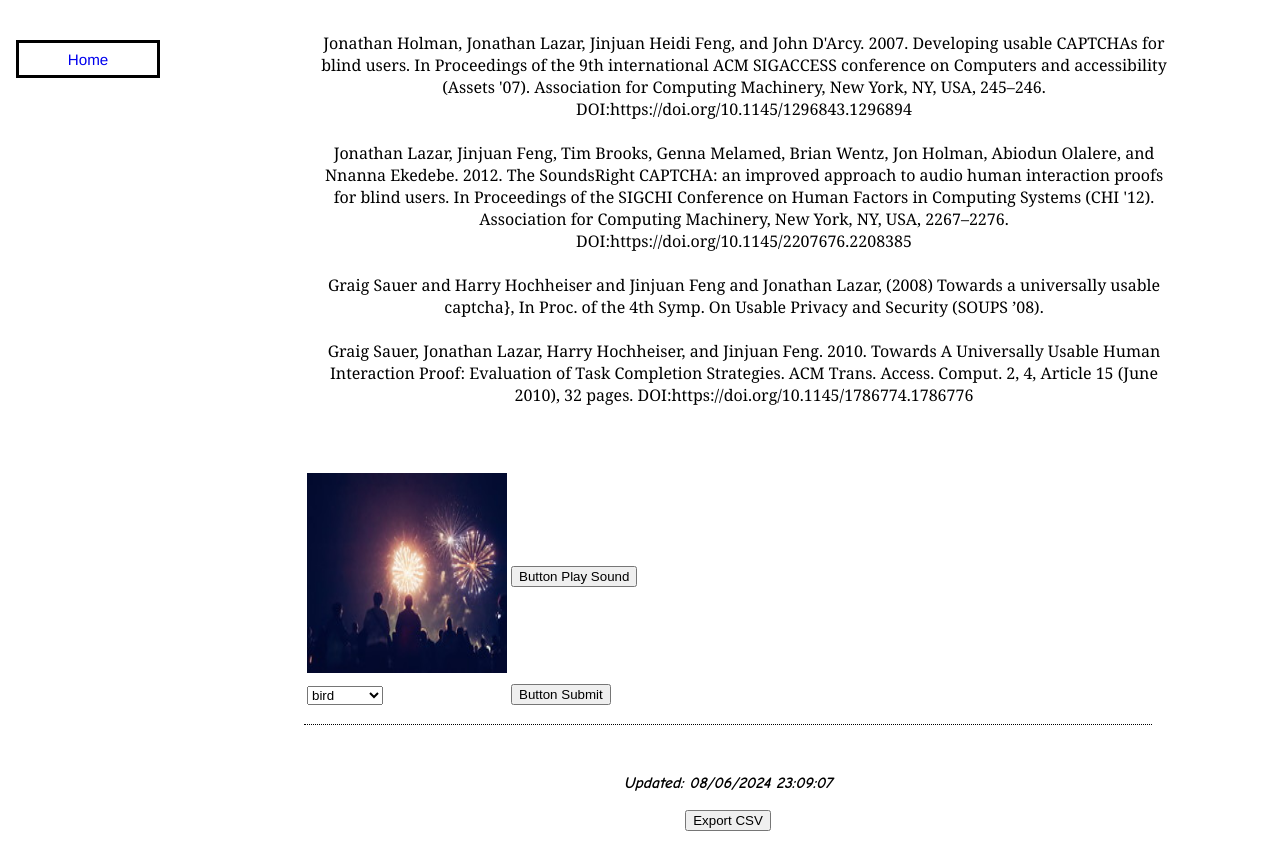
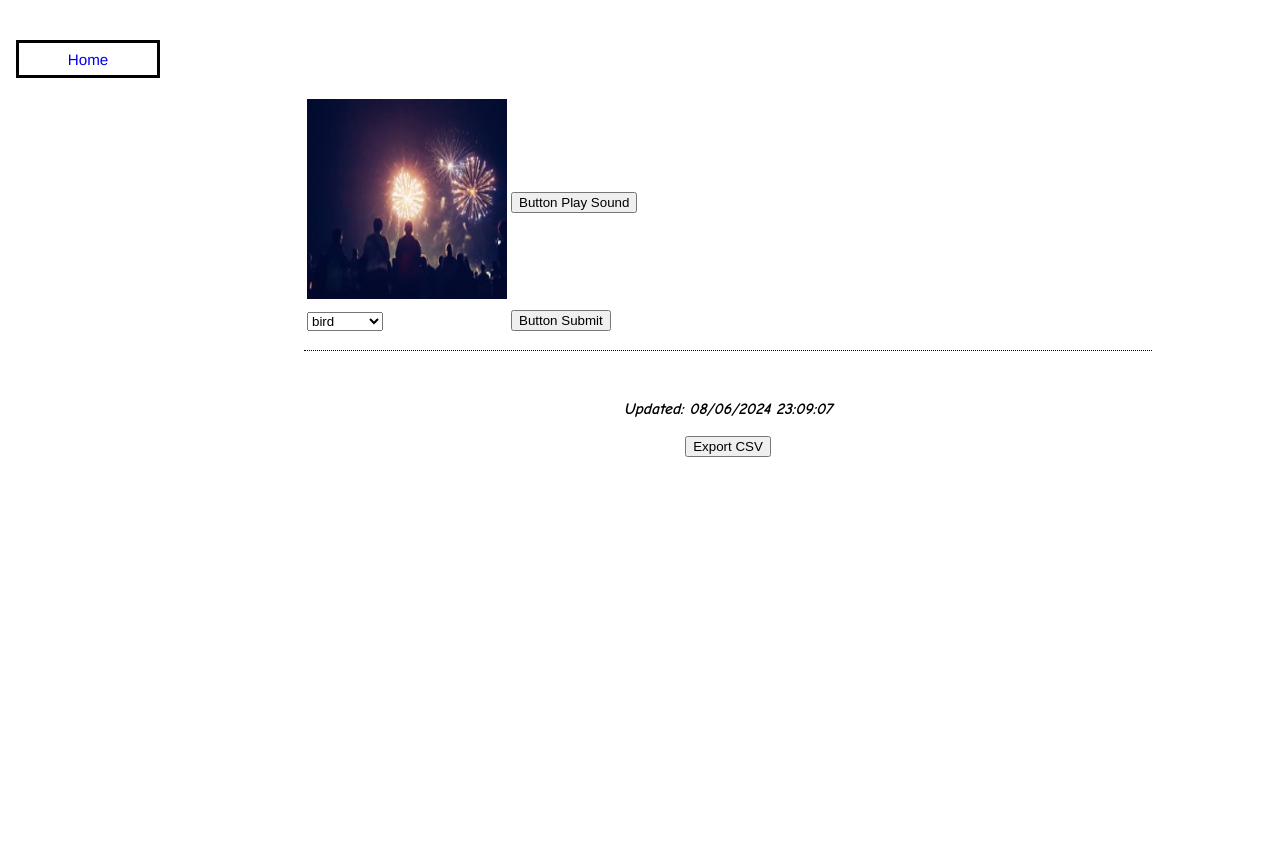
Before and after one commit to schmeelk/usabilitytesting, a plain HTML site: page page5.html in a window 1280 px wide. After the commit the page ends 800 px from the top, so only its background shows below. Drawn offline with Linux system fonts and the light colour scheme.

Commit message:
Update page 5

```diff
--- a/page5.html
+++ b/page5.html
@@ -25,21 +25,6 @@
 https://www.jotform.com/blog/how-to-add-captcha-to-google-forms/
 -->
 <div class="box">
-
-Jonathan Holman, Jonathan Lazar, Jinjuan Heidi Feng, and John D'Arcy. 2007. Developing usable CAPTCHAs for blind users. In Proceedings of the 9th international ACM SIGACCESS conference on Computers and accessibility (Assets '07). Association for Computing Machinery, New York, NY, USA, 245–246. DOI:https://doi.org/10.1145/1296843.1296894
-
-
-<br><br>
-
-Jonathan Lazar, Jinjuan Feng, Tim Brooks, Genna Melamed, Brian Wentz, Jon Holman, Abiodun Olalere, and Nnanna Ekedebe. 2012. The SoundsRight CAPTCHA: an improved approach to audio human interaction proofs for blind users. In Proceedings of the SIGCHI Conference on Human Factors in Computing Systems (CHI '12). Association for Computing Machinery, New York, NY, USA, 2267–2276. DOI:https://doi.org/10.1145/2207676.2208385
-
-<br><br>
-
-Graig Sauer and Harry Hochheiser and Jinjuan Feng and Jonathan Lazar, (2008) Towards a universally usable captcha}, In Proc. of the 4th Symp. On Usable Privacy and Security (SOUPS ’08).
-
-<br><br>
-
-Graig Sauer, Jonathan Lazar, Harry Hochheiser, and Jinjuan Feng. 2010. Towards A Universally Usable Human Interaction Proof: Evaluation of Task Completion Strategies. ACM Trans. Access. Comput. 2, 4, Article 15 (June 2010), 32 pages. DOI:https://doi.org/10.1145/1786774.1786776
 
 
 </div>
@@ -112,7 +97,7 @@ Figure 2:
 
 </address>
 
-<script src="./page4script.js"></script>
+<script src="./page5script.js"></script>
 
  <!--<script src="/__/firebase/5.5.7/firebase-app.js"></script>
  <script src="/__/firebase/5.5.7/firebase-auth.js"></script>
```
